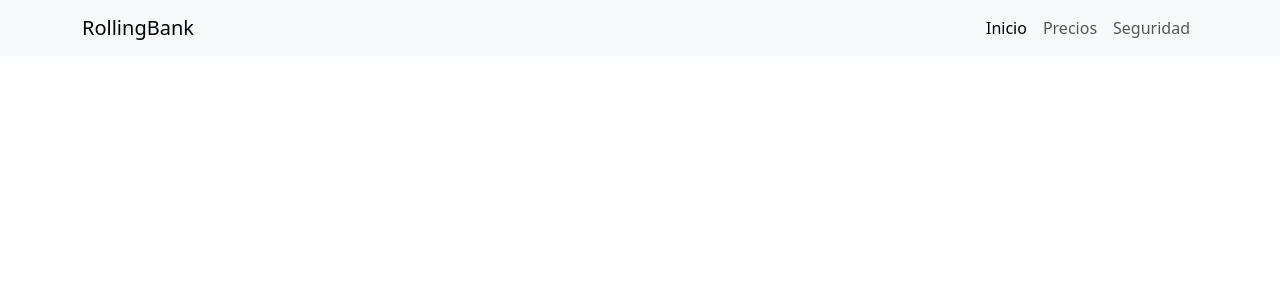
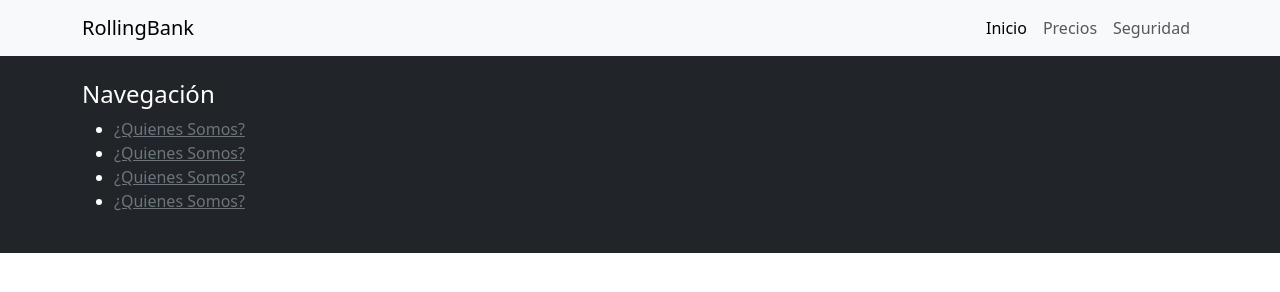
Before and after one commit to NataliaGabriela/rollingbankc76i, a plain HTML site: page index.html in a window 1280 px wide. Drawn offline with nearby package versions, Linux system fonts and the light colour scheme.

Commit message:
agregamos el footer con una grilla y contenido a la primer columna

```diff
--- a/index.html
+++ b/index.html
@@ -52,5 +52,28 @@
       integrity="sha384-C6RzsynM9kWDrMNeT87bh95OGNyZPhcTNXj1NW7RuBCsyN/o0jlpcV8Qyq46cDfL"
       crossorigin="anonymous"
     ></script>
+    <footer class="bg-dark text-bg-secondary py-4">
+      <div class="container">
+        <div class="row">
+          <div class="col-12 col-md-6 col-lg-3">
+            <h4>Navegación</h4>
+            <ul class="list-u">
+              <li>
+                <a href="./pages/error404.html" class="link-secondary">¿Quienes Somos?</a>
+              </li>
+              <li>
+                <a href="./pages/error404.html" class="link-secondary">¿Quienes Somos?</a>
+              </li>
+              <li>
+                <a href="./pages/error404.html" class="link-secondary">¿Quienes Somos?</a>
+              </li>
+              <li>
+                <a href="./pages/error404.html" class="link-secondary">¿Quienes Somos?</a>
+              </li>
+            </ul>
+          </div>
+        </div>
+      </div>
+    </footer>
   </body>
 </html>
```
